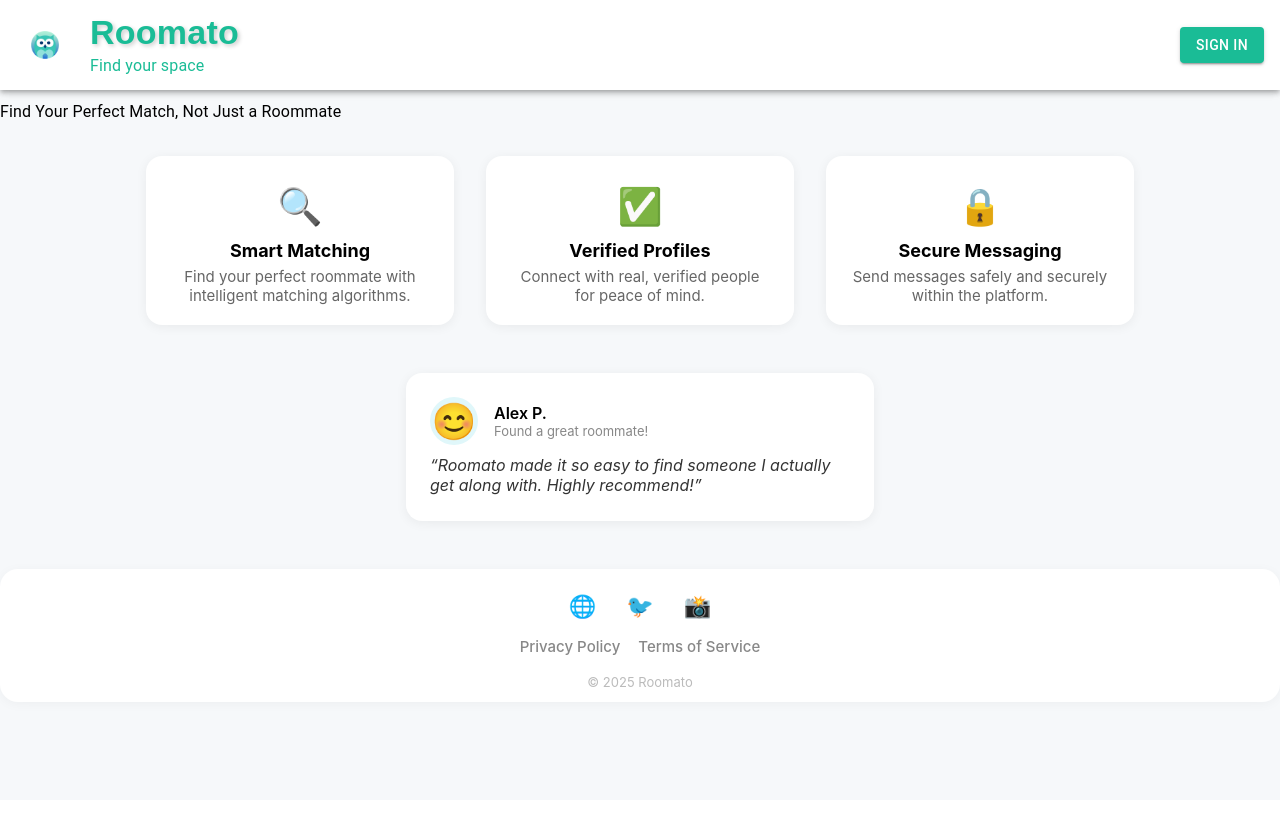
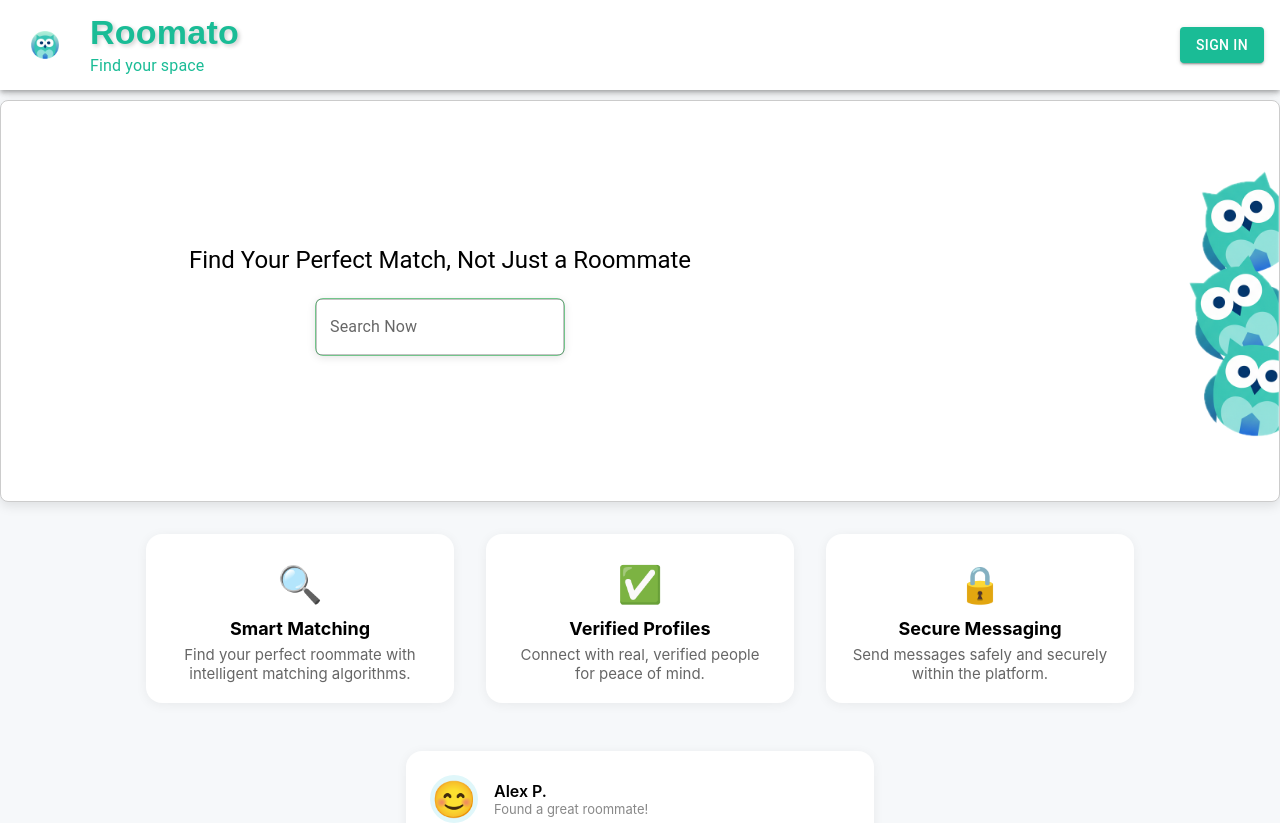
Before and after one commit to pengu2004/roomato, a React (Create React App) app: page / in a window 1280 px wide. Shown: the top 823 px of the page. Before the commit the page ends 800 px from the top, so only its background shows below. Built offline with nearby package versions, Linux system fonts and the light colour scheme.

Commit message:
adding hero section and added owl hero image

```diff
--- a/src/HeroSection.js
+++ b/src/HeroSection.js
@@ -1,9 +1,66 @@
 import React from "react";
-import {Box,Typography} from "@mui/material";
+import {Box,Typography,TextField} from "@mui/material";
+import SearchIcon from '@mui/icons-material/Search';
+import InputAdornment from '@mui/material/InputAdornment';
+
+
 
 export default function HeroSection() {
   return (
-    <Box> <Typography>Find Your Perfect Match, Not Just a Roommate</Typography></Box>
-
+    <Box sx={{
+      display: "flex",
+      flexDirection: "row",
+      border: "1px solid #ccc",
+      borderRadius: "8px",
+      background: "#fff",
+      boxShadow: "0 4px 12px rgba(0,0,0,0.1)",
+      overflow: "hidden"
+    }}>
+      <Box sx={{
+        flex: 1,
+        display: 'flex',
+        flexDirection: 'column',
+        justifyContent: 'center',
+        alignItems: 'center',
+        textAlign: 'center',
+        p: 3,
+      }}>
+        <Typography variant="h3" sx={{ fontSize: { xs: "2.0rem", md: "1.5rem" } }}>
+          Find Your Perfect Match, Not Just a Roommate
+        </Typography>
+        <TextField
+          id="outlined-basic"
+          label="Search Now"
+          variant="outlined"
+          sx={{
+            backgroundColor: '#ffffffff',
+            borderRadius: '8px',
+            border: '1px solid #72c58aff',
+            boxShadow: '0 2px 8px rgba(0,0,0,0.1)',
+            mt: 3,
+            maxWidth: "400px"
+          }}
+        />
+      </Box>
+      <Box sx={{
+        display: "flex",
+        alignItems: "center",
+        justifyContent: "center",
+        maxHeight: "400px"
+      }}>
+        <img
+          src="/Hero-owls.png"
+          alt="Hero"
+          style={{
+            width: "100%",
+            maxHeight: "400px",
+            maxWidth: "400px",
+            height: "auto",
+            objectFit: "contain",
+            display: "block"
+          }}
+        />
+      </Box>
+    </Box>
   );
 }
```
Also changed, not shown: src/Header.js (+2 -6 lines), public/Hero-owls.png (added).
